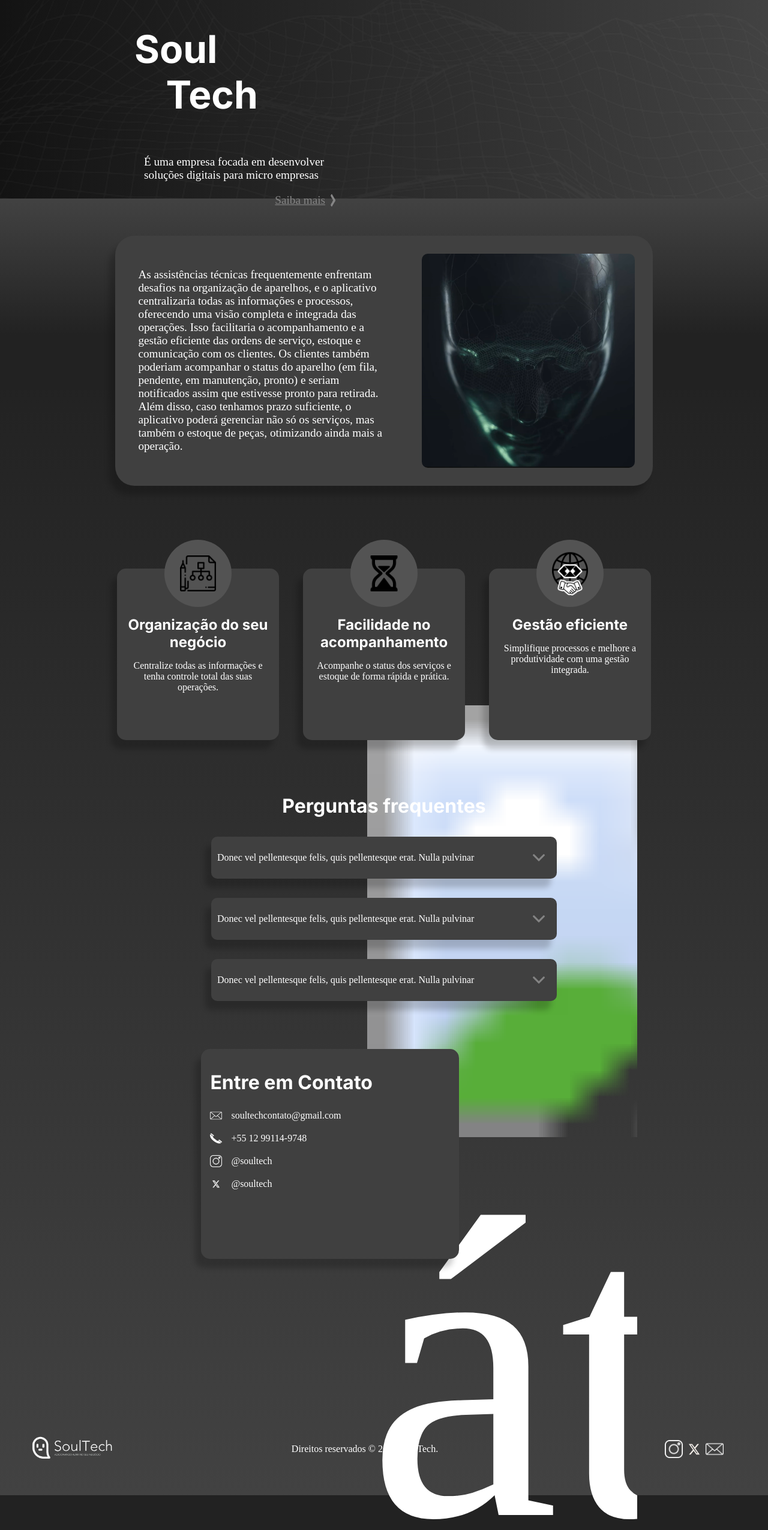
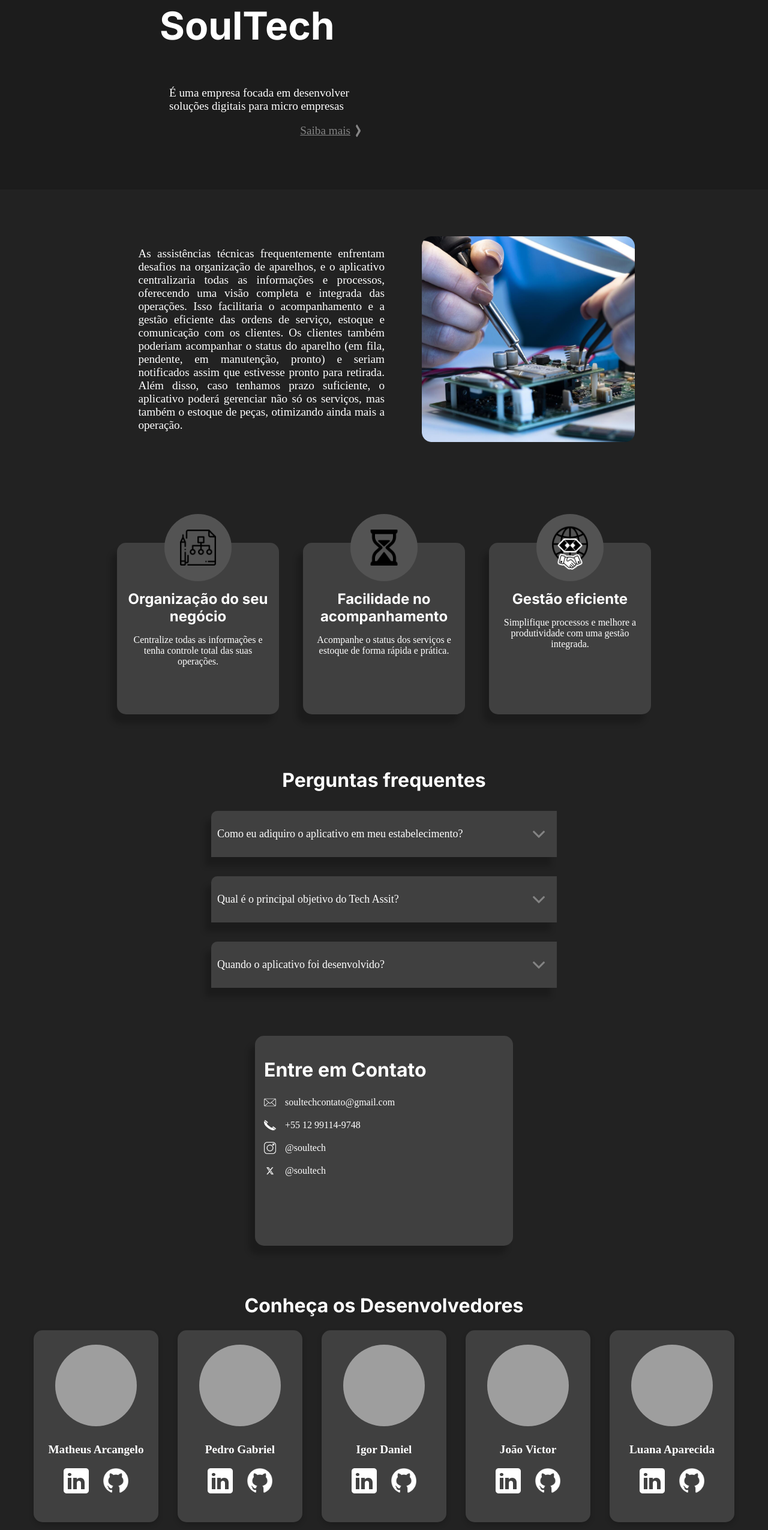
Before and after one commit to PedroZxK/landing-page-soultech, a plain HTML site: page index.html in a window 1280 px wide. Shown: the part 149-2700 px from the top of the page at 60% size. Drawn offline with Linux system fonts and the light colour scheme; grey boxes are pictures that could not be loaded; a web font is replaced by a local one.

Commit message:
Alguns ajustes + pequena mudança no design + adicionei os cards dos desenvolvedores.

```diff
--- a/assets/css/responsividade_style.css
+++ b/assets/css/responsividade_style.css
@@ -650,7 +650,7 @@ body,
     }
 
     #contact-soultech {
-        right: 7%;
+        right: 0%;
     }
 
     #apresentation-soultech {
--- a/assets/css/style.css
+++ b/assets/css/style.css
@@ -1,5 +1,5 @@
 body {
-    background: linear-gradient(to bottom, #222222 29%, #424242);
+    background-color: #222222;
     height: 100%;
     margin: 0;
     padding: 0;
@@ -104,29 +104,11 @@ html {
     padding-right: 0.5rem;
 }
 
-.background-gradient-top {
-    position: absolute;
-    top: 0;
-    left: 0;
-    width: 100%;
-    height: calc(100vh - 10rem);
-    background: linear-gradient(to right, #131313, #424242);
-    z-index: -1;
-
+#content {
+    background-color: #1C1C1C;
+    padding: 42px 0 87px 42px;
 }
 
-.background-gradient-top::before {
-    content: '';
-    position: absolute;
-    top: 0;
-    left: 0;
-    width: 100%;
-    height: 100%;
-    background: url('../img/ondas_topo.png') no-repeat center center;
-    background-size: cover;
-    opacity: 0.03;
-    z-index: -1;
-}
 
 .soultech-footer {
     display: flex;
@@ -138,11 +120,9 @@ html {
 }
 
 #square-info {
-    background-color: #404040;
-    border-radius: 32px;
-    box-shadow: -10px 15px 10px rgba(0, 0, 0, 0.2);
     margin: auto;
     margin-top: 3rem;
+    text-align: justify;
     width: 70%;
 }
 
@@ -163,14 +143,12 @@ html {
     margin: 30px;
 }
 
-.face-img:hover {
-    scale: 104%;
-}
 
 #soultech-cards {
     display: flex;
     margin-top: 8rem;
 }
+
 
 .card1, .card2, .card3 {
     background-color: #404040;
@@ -189,7 +167,6 @@ html {
 .card1:hover,
 .card2:hover,
 .card3:hover {
-    scale: 105%;
     transition: 0.3s;
 }
 
@@ -198,6 +175,10 @@ html {
 .card3 h1 {
     margin-top: 4rem;
     font-size: 1.5rem;
+}
+
+.card-top img {
+    scale: 600%;
 }
 
 .card-top {
@@ -218,7 +199,6 @@ html {
 .card-top img {
     max-width: none;
     max-height: none;
-    scale: 600%;
 }
 
 #frequently-questions {
@@ -252,7 +232,7 @@ html {
     color: white;
     background-color: #404040;
     box-shadow: -10px 15px 10px rgba(0, 0, 0, 0.2);
-    border-radius: 10px;
+    border-radius: 10px 0 0 0;
     padding: 10px;
     user-select: none;
     background-image: url(../img/seta_baixo.png);
@@ -260,6 +240,7 @@ html {
     background-size: 20px;
     background-position: right 20px center;
     cursor: pointer;
+    font-size: 18px;
     transition: 0.3s;
 }
 
@@ -274,10 +255,13 @@ html {
     transition: all 0.3s ease;
     display: none;
     padding: 10px;
-    background-color: #404040;
-    color: #848484;
+    color: #c2c2c2;
     border-bottom-right-radius: 15px;
     border-bottom-left-radius: 15px;
+    display: block;
+    height: auto;
+    background: rgb(51, 51, 51);
+    font-size: 18px;
 }
 
 .faq-answer.collapsing {
@@ -364,16 +348,59 @@ html {
     padding-left: 15px;
 }
 
-.img-atomo {
-    position: absolute;
-    margin-left: 130%;
-    scale: 4500%;
-    top: 50%;
+#developers-cards {
+    text-align: center;
+    margin-top: 5rem;
+    color: white;
 }
 
-.image-back-contact img {
-    border-radius: 0.5px;
-    z-index: -999;
+.cards-container {
+    display: flex;
+    flex-wrap: wrap;
+    justify-content: center;
+    gap: 2rem;
+}
+
+.developer-card {
+    background-color: #404040;
+    width: 10rem;
+    padding: 1.5rem;
+    border-radius: 15px;
+    box-shadow: 0 4px 8px rgba(0, 0, 0, 0.2);
+    text-align: center;
+    transition: transform 0.3s;
+}
+
+.developer-card img {
+    width: 136px;
+    height: 136px;
+    border-radius: 50%;
+    margin-bottom: 1rem;
+    object-fit: cover;
+}
+
+.developer-card h2 {
+    margin: 0.5rem 0;
+    font-size: 1.2rem;
+}
+
+.icons {
+    display: flex;
+    justify-content: center;
+    gap: 1rem;
+    margin-top: 1rem;
+}
+
+.icons a img {
+    height: 50px;
+    width: 50px;
+    transition: transform 0.3s, filter 0.3s;
+    border-radius: 0;
+}
+
+.icons a img:hover {
+    transform: scale(1.2);
+    filter: brightness(1.3);
 }
 
 #footer-div {
@@ -386,9 +413,9 @@ html {
     bottom: 0;
     left: 0;
     width: 100%;
-    height: 20rem;
     background: linear-gradient(to top, #222222 29%, #424242);
     z-index: -1;
+    margin: 30px;
 }
 
 .soultech-footer {
@@ -473,3 +500,7 @@ html {
 #footer-div img {
     width: 10px;
 }
+
+img#instagram-contact {
+    width: 8px;
+}
--- a/index.html
+++ b/index.html
@@ -4,7 +4,7 @@
 <head>
     <meta charset="UTF-8">
     <meta viewport content="width=device-width, initial-scale=1.0">
-    <title>Soul Tech</title>
+    <title>SoulTech</title>
     <link rel="shortcut icon" type="imagex/png" href="./assets/img/Soutechlogo2.png">
     <link rel="stylesheet" href="assets/css/style.css">
     <link rel="stylesheet" href="assets/css/responsividade_style.css">
@@ -15,7 +15,6 @@
 
 <body>
     <div id="content">
-    <div class="background-gradient-top"></div>
     <nav id="navbar">
         <div class="navbar-soultech">
             <div class="left-nav-div">
@@ -35,14 +34,11 @@
                 </ul>
             </div>
         </div>
-    </div>
     </nav>
-
-    <div id="content">
         <div id="apresentation-soultech">
             <div class="apresentacao">
                 <div class="title">
-                    <h1><span>Soul</span><br><span class="techtitle">Tech</span></h1>
+                    <h1><span>SoulTech</span></h1>
                 </div>
 
                 <p>É uma empresa focada em desenvolver soluções digitais para micro empresas</p>
@@ -52,6 +48,9 @@
                 </div>
             </div>
         </div>
+    </div>
+        </div>
+
         <div class="background-color-body">
             <div id="square-info">
                 <div class="square-information">
@@ -66,7 +65,7 @@
                               gerenciar não só os serviços, mas também o estoque de peças, otimizando ainda mais a
                             operação.</p>
                     </div>
-                    <img src="assets/img/rosto.png" alt="rosto-tecnológico" width="355vh" class="face-img">
+                    <img src="assets/img/img1.png" alt="rosto-tecnológico" width="355vh" class="face-img">
                 </div>
             </div>
 
@@ -92,37 +91,32 @@
                     <h1>Gestão eficiente</h1>
                     <p>Simplifique processos e melhore a produtividade com uma gestão integrada.</p>
                 </div>
+
             </div>
 
             <div id="frequently-questions">
                 <h1>Perguntas frequentes</h1>
                 <div class="faq-item">
                     <div class="question-div" onclick="toggleAnswer(this)">
-                        <p class="question-faq">Donec vel pellentesque felis, quis pellentesque erat. Nulla pulvinar</p>
+                        <p class="question-faq">Como eu adiquiro o aplicativo em meu estabelecimento?</p>
                     </div>
-                    <div class="faq-answer">Maecenas sed dui lacus. Duis vitae magna vulputate, lacinia mi sed, pulvinar
-                        dolor. Aenean dapibus</div>
+                    <div class="faq-answer">Entre em contato com a gente, desça e encontre as formas de contato</div>
                 </div>
                 <div class="faq-item">
                     <div class="question-div" onclick="toggleAnswer(this)">
-                        <p class="question-faq">Donec vel pellentesque felis, quis pellentesque erat. Nulla pulvinar</p>
+                        <p class="question-faq">Qual é o principal objetivo do Tech Assit?</p>
                     </div>
-                    <div class="faq-answer">Maecenas sed dui lacus. Duis vitae magna vulputate, lacinia mi sed, pulvinar
-                        dolor. Aenean dapibus</div>
+                    <div class="faq-answer">O principal objetivo é ajudar as assistências técnicas a organizar o seu negócio.</div>
                 </div>
                 <div class="faq-item">
                     <div class="question-div" onclick="toggleAnswer(this)">
-                        <p class="question-faq">Donec vel pellentesque felis, quis pellentesque erat. Nulla pulvinar</p>
+                        <p class="question-faq">Quando o aplicativo foi desenvolvido?</p>
                     </div>
-                    <div class="faq-answer">Maecenas sed dui lacus. Duis vitae magna vulputate, lacinia mi sed, pulvinar
-                        dolor. Aenean dapibus</div>
+                    <div class="faq-answer">Ele foi desenvolvido em Agosto de 2024. </div>
                 </div>
             </div>
 
             <div id="contact-soultech">
-                <div class="image-back-contact">
-                    <img class="img-atomo" src="assets/img/atomo.gif" alt="átomo">
-                </div>
                 <div class="square-front-contact">
                     <h1>Entre em Contato</h1>
                     <div class="email-contact">
@@ -152,9 +146,74 @@
                 </div>
             </div>
 
+            <div id="developers-cards">
+                <h1>Conheça os Desenvolvedores</h1>
+                <div class="cards-container">
+                    <div class="developer-card">
+                        <img src="assets\img\dev (1).JPG" alt="Desenvolvedor 1">
+                        <h2>Matheus Arcangelo</h2>
+                        <div class="icons">
+                            <a href="https://www.linkedin.com/in/matheus-arcangelo/" target="_blank">
+                                <img src="assets\img\iconeLinkedin.png" alt="LinkedIn">
+                            </a>
+                            <a href="https://github.com/matheus-pestana" target="_blank">
+                                <img src="assets\img\iconeGithub.png" alt="GitHub">
+                            </a>
+                        </div>
+                    </div>
+                    <div class="developer-card">
+                        <img src="assets\img\dev (2).JPG" alt="Desenvolvedor 2">
+                        <h2>Pedro Gabriel</h2>
+                        <div class="icons">
+                            <a href="https://www.linkedin.com/in/pedro-santos-74480726b/" target="_blank">
+                                <img src="assets\img\iconeLinkedin.png" alt="LinkedIn">
+                            </a>
+                            <a href="https://github.com/PedroZxK" target="_blank">
+                                <img src="assets\img\iconeGithub.png" alt="GitHub">
+                            </a>
+                        </div>
+                    </div>
+                    <div class="developer-card">
+                        <img src="assets\img\dev (3).JPG" alt="Desenvolvedor 3">
+                        <h2>Igor Daniel</h2>
+                        <div class="icons">
+                            <a href="https://www.linkedin.com/in/igor-daniel-dias/" target="_blank">
+                                <img src="assets\img\iconeLinkedin.png" alt="LinkedIn">
+                            </a>
+                            <a href="https://github.com/igordanieldossdias" target="_blank">
+                                <img src="assets\img\iconeGithub.png" alt="GitHub">
+                            </a>
+                        </div>
+                    </div>
+                    <div class="developer-card">
+                        <img src="assets\img\dev (4).JPG" alt="Desenvolvedor 4">
+                        <h2>João Victor</h2>
+                        <div class="icons">
+                            <a href="https://www.linkedin.com/in/jo%C3%A3o-victor-santos-ruas-81a80826b/" target="_blank">
+                                <img src="assets\img\iconeLinkedin.png" alt="LinkedIn">
+                            </a>
+                            <a href="https://github.com/joaovictOr-SR" target="_blank">
+                                <img src="assets\img\iconeGithub.png" alt="GitHub">
+                            </a>
+                        </div>
+                    </div>
+                    <div class="developer-card">
+                        <img src="assets\img\dev (5).JPG" alt="Desenvolvedor 5">
+                        <h2>Luana Aparecida</h2>
+                        <div class="icons">
+                            <a href="https://www.linkedin.com/in/luana-aparecida-tavares-34b091305/" target="_blank">
+                                <img src="assets\img\iconeLinkedin.png" alt="LinkedIn">
+                            </a>
+                            <a href="https://github.com/dev-luanA" target="_blank">
+                                <img src="assets\img\iconeGithub.png" alt="GitHub">
+                            </a>
+                        </div>
+                    </div>
+                </div>
+            </div>
 
             <div id="footer-div">
-                <div class="background-gradient"></div>
+
                 <footer class="soultech-footer">
                     <div class="left-footer">
                         <img src="assets/img/logo_soultech_slogan.webp" class="img-footer-logo" alt="logo-soultech"
```
Also changed, not shown: assets/js/main.js (+10 -1 lines), assets/img/iconeGithub.png (added), assets/img/iconeLinkedin.png (added), assets/img/img1.png (added), assets/img/logo_soultech.png, 5 other files.
